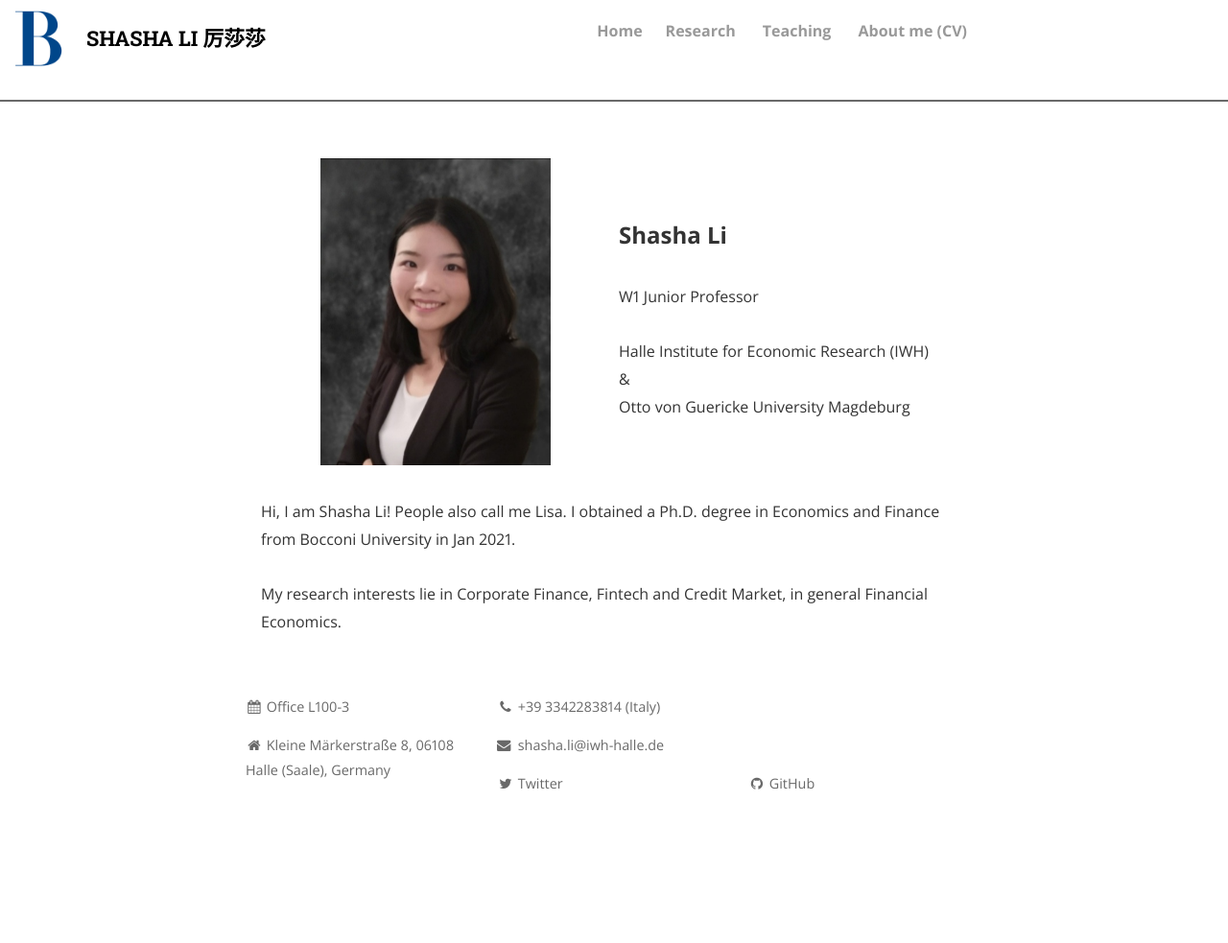
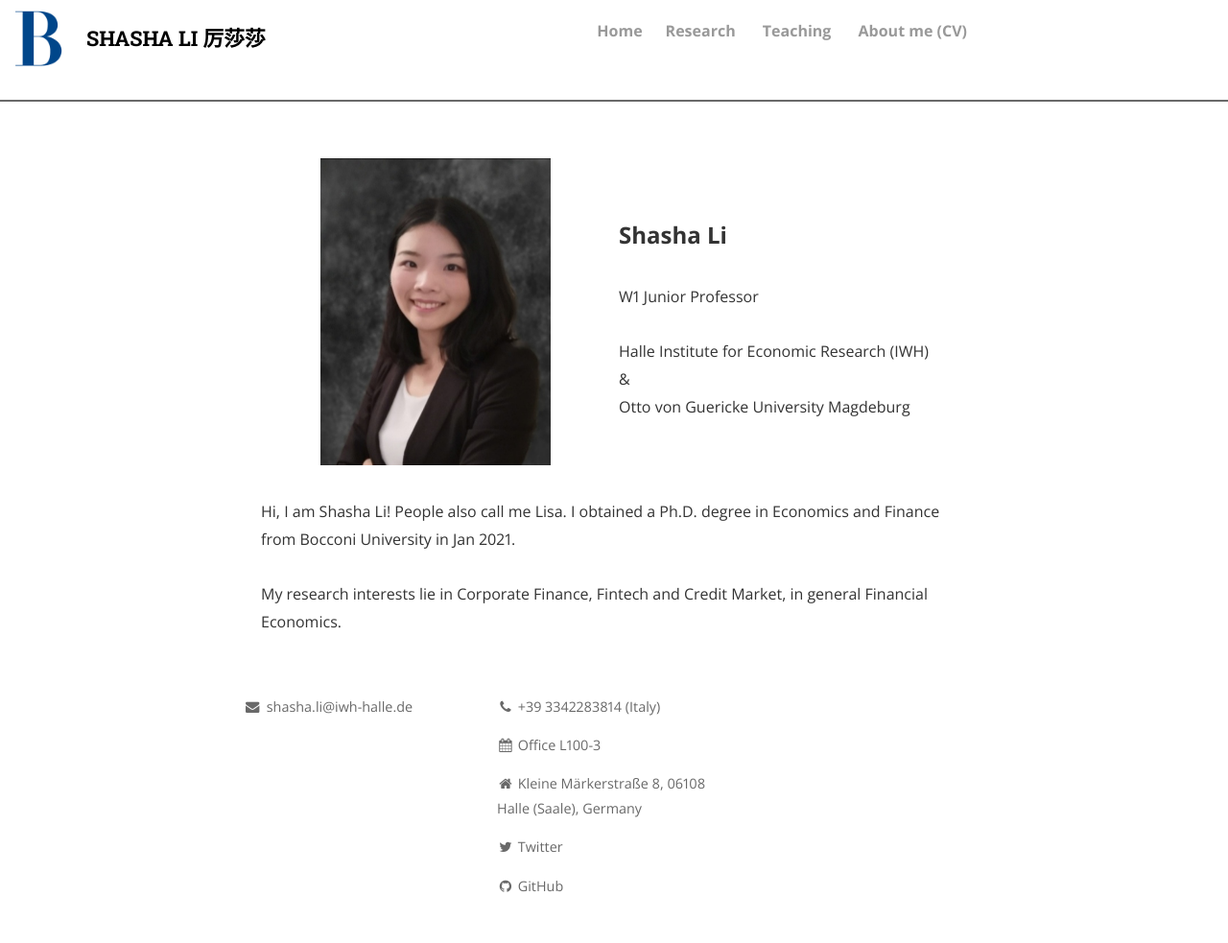
Before and after one commit to shasha-li/shasha-li.github.io, a Jekyll site: the page built from index.html, in a window 1280 px wide. Shown: the whole page at 96% size. Built offline with Jekyll 4.4.1, drawn with Linux system fonts in a browser that asks for light colours; nearby versions of some CDN libraries; the list of posts is cut into pages by our own code; comment, search, counter and statistics services are not loaded; a style sheet for code colours, icons or effects is not loaded; before the commit the page ends 900 px from its top, so only the background shows below that.

Commit message:
Update footer.html

```diff
--- a/_includes/footer.html
+++ b/_includes/footer.html
@@ -1,17 +1,6 @@
 <footer class="site-footer">
 
   <div class="wrapper">
-
-
-
-    <div class="site-contact">
-      <p><a><i class="fa fa-calendar" aria-hidden="true"></i> Office L100-3</a></p>
-      <p><a><i class="fa fa-home"></i> Kleine Märkerstraße 8, 06108 Halle (Saale), Germany</a></p>
-    </div>
-
-    <div class="site-contact">
-      <p><a><i class="fa fa-phone"></i> +39 3342283814 (Italy)</a></p>
-    </div>
 
 
     <div class="site-navigation">
@@ -19,13 +8,13 @@
     </div>
 
     <div class="site-contact">
+      <p><a><i class="fa fa-phone"></i> +39 3342283814 (Italy)</a></p>
+      <p><a><i class="fa fa-calendar" aria-hidden="true"></i> Office L100-3</a></p>
+      <p><a><i class="fa fa-home"></i> Kleine Märkerstraße 8, 06108 Halle (Saale), Germany</a></p>
       <p><a href="https://twitter.com/lisa_li_MI"><i class="fa fa-twitter"></i> Twitter</a></p>
+      <p><a href="https://github.com/shasha-li"><i class="fa fa-github"></i> GitHub</a></p>
     </div>
 
-
-    <div class="site-contact">
-      <p><a href="https://github.com/shasha-li"><i class="fa fa-github"></i> GitHub</a></p>
-    </div>
 
  </div>
 </footer>
```
